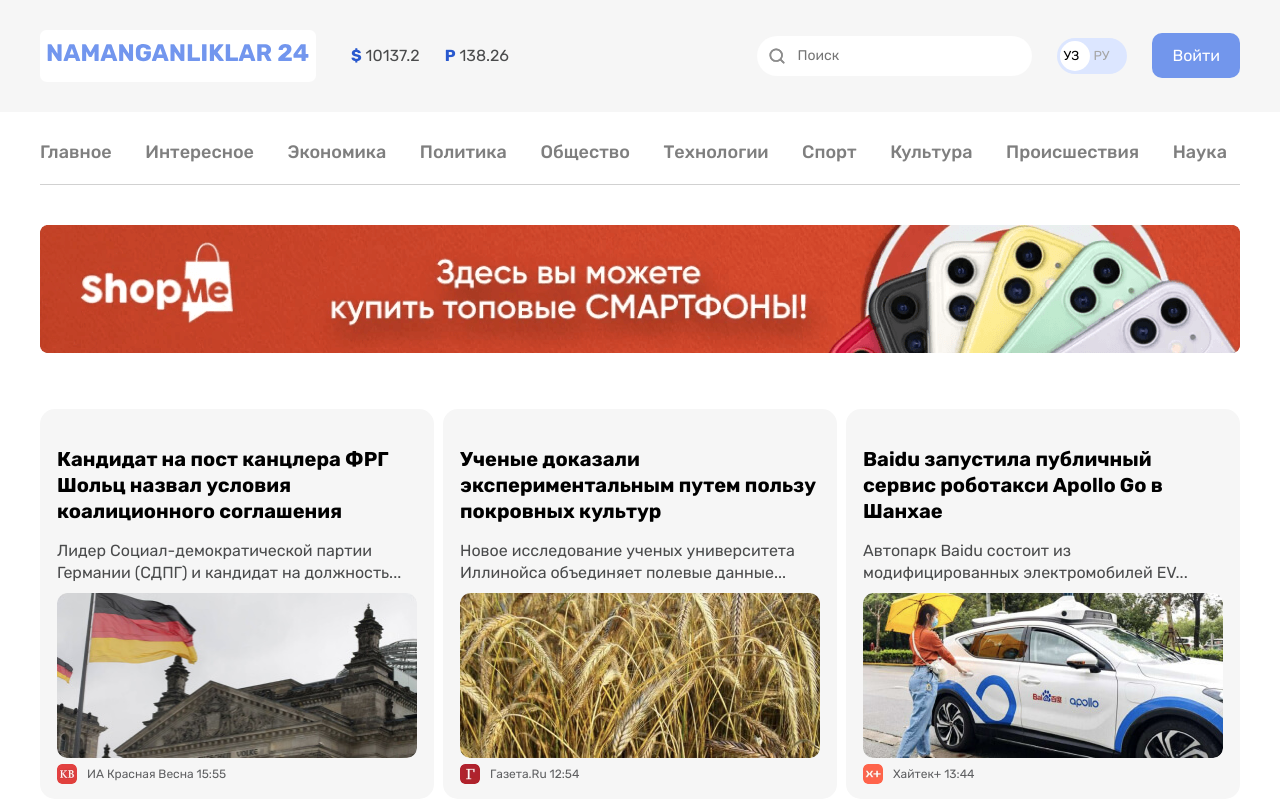
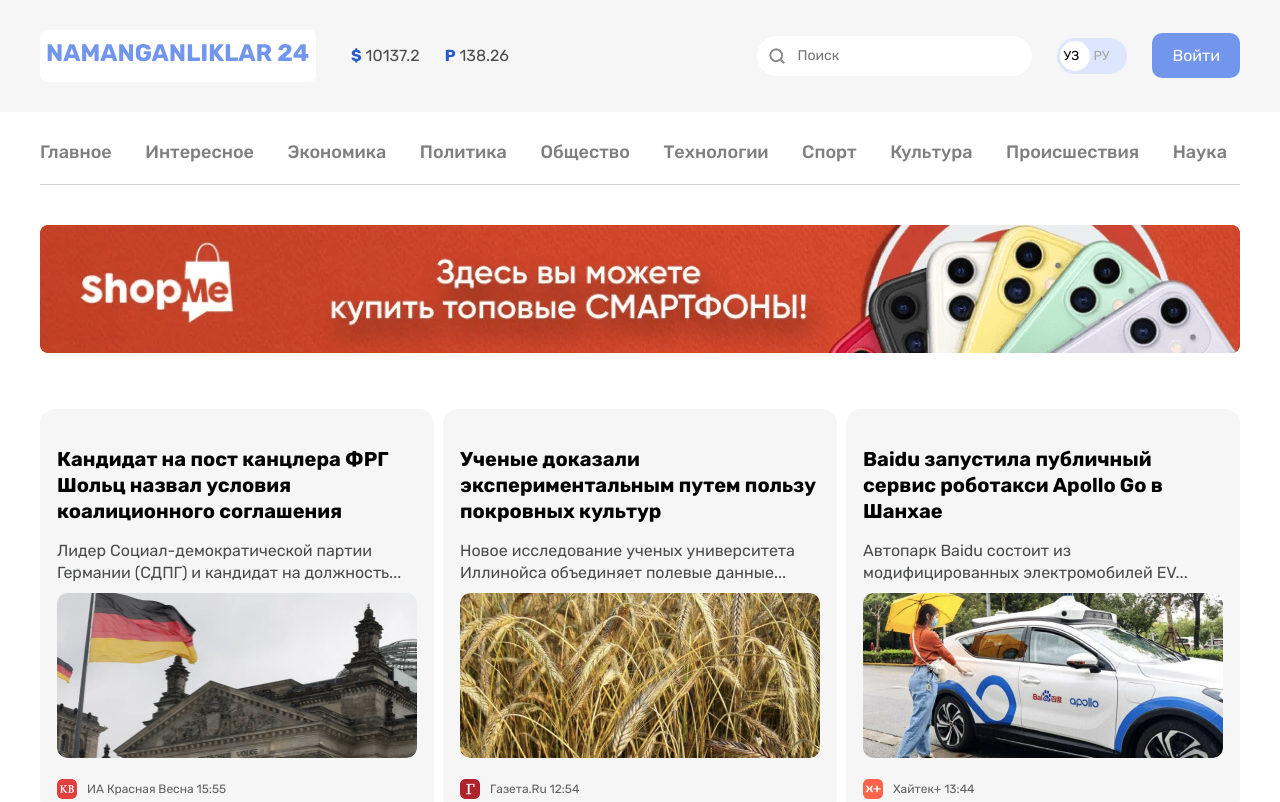
Before and after one commit to Mr-Perfectuz/Namanganliklar24, a plain HTML site: page index.html in a window 1280 px wide. Shown: the top 802 px of the page. Drawn offline with Linux system fonts and the light colour scheme.

Commit message:
change the margin in hero section

```diff
--- a/style.css/style.css
+++ b/style.css/style.css
@@ -246,11 +246,11 @@
 }
 
 .hero-source{
-     margin: 15px 0px;
      display: flex;
      align-items: center;
      margin: 0;
      padding: 0;
+     margin-top: 15px;
 }
 
 .hero-source img{
```
